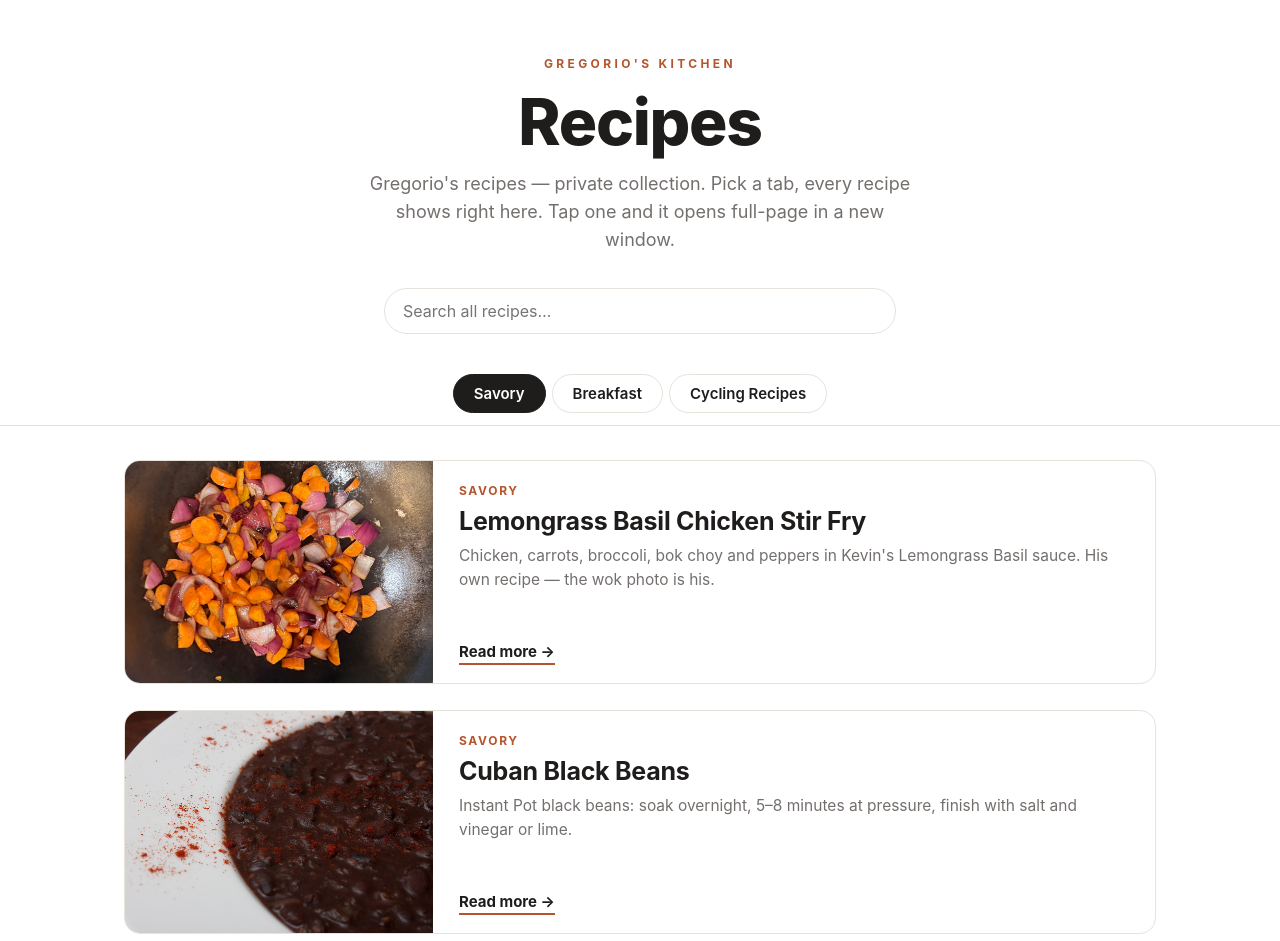
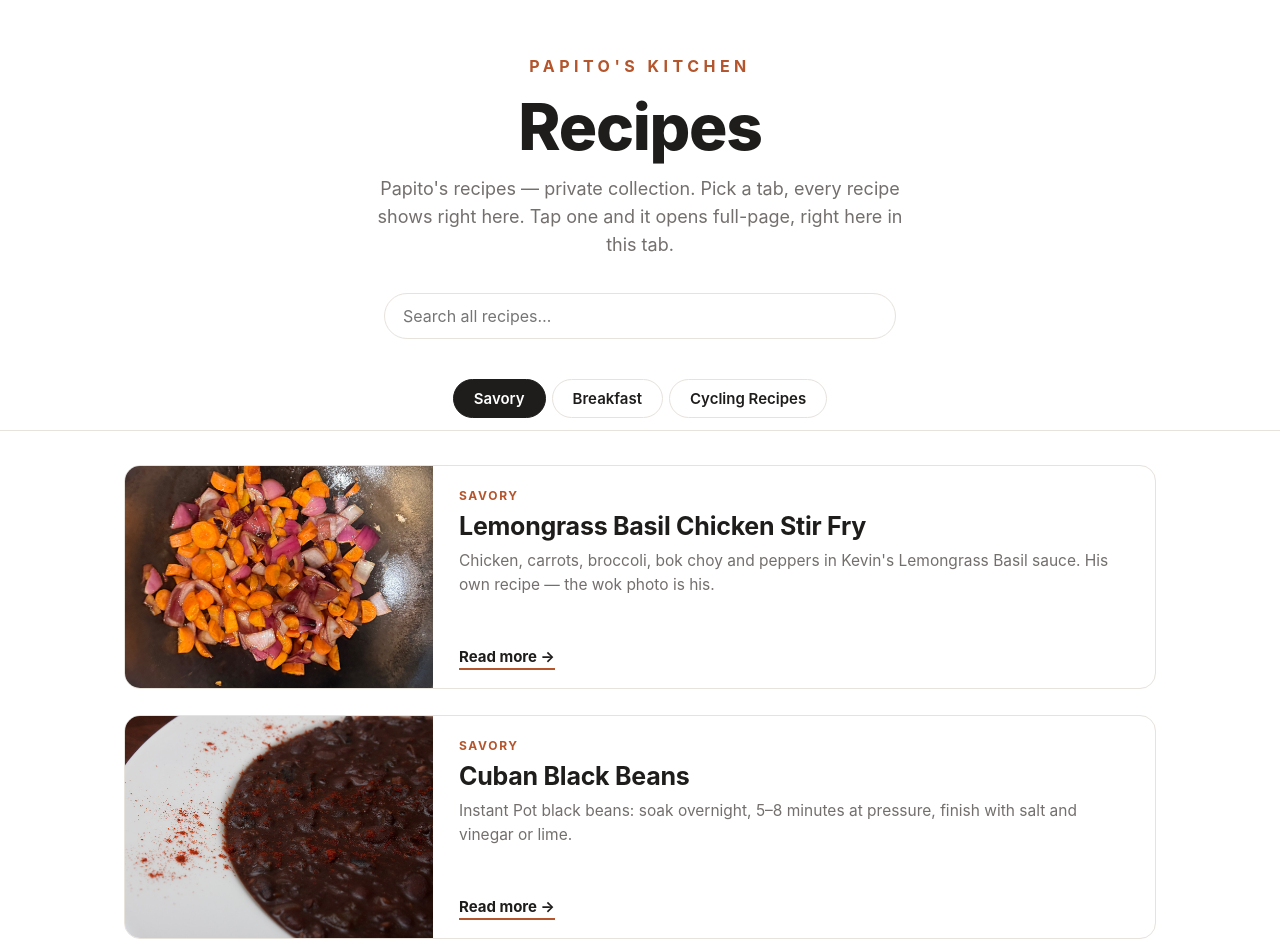
Before and after one commit to PapitoGregorio/recipes, a plain HTML site: page index.html in a window 1280 px wide. Shown: the top 941 px of the page. Drawn offline with Linux system fonts and the light colour scheme.

Commit message:
Rename site to Papito's Kitchen — bigger kicker, now a link to the homepage; titles updated; stale new-window wording fixed

```diff
--- a/index.html
+++ b/index.html
@@ -2,13 +2,13 @@
 <html lang="en"><head><meta charset="UTF-8">
 <meta name="robots" content="noindex, nofollow, noarchive">
 <meta name="viewport" content="width=device-width, initial-scale=1.0">
-<title>Recipes — Gregorio Ramirez</title><style>
+<title>Recipes — Papito's Kitchen</title><style>
 *{margin:0;padding:0;box-sizing:border-box}
 :root{--ink:#1f1d1c;--muted:#736f6d;--line:#e7e2dc;--accent:#b4552d;--bg:#ffffff}
 body{font-family:-apple-system,BlinkMacSystemFont,'Segoe UI',Helvetica,Arial,sans-serif;background:var(--bg);color:var(--ink)}
 a{color:inherit}
 header.site{max-width:1080px;margin:0 auto;padding:56px 24px 8px;text-align:center}
-header.site .kicker{letter-spacing:.28em;text-transform:uppercase;font-size:12px;color:var(--accent);font-weight:700}
+header.site .kicker{letter-spacing:.28em;text-transform:uppercase;font-size:16px;color:var(--accent);font-weight:700;text-decoration:none}
 header.site h1{font-size:clamp(40px,6vw,64px);font-weight:800;letter-spacing:-.02em;margin:12px 0 10px}
 header.site p{color:var(--muted);font-size:18px;max-width:560px;margin:0 auto;line-height:1.55}
 nav.tabs{position:sticky;top:0;background:var(--bg);border-bottom:1px solid var(--line);display:flex;justify-content:center;gap:6px;padding:12px 10px;z-index:5;flex-wrap:wrap;margin-top:28px}
@@ -44,9 +44,9 @@ footer{text-align:center;padding:30px 20px 44px;color:var(--muted);font-size:13p
 }
 </style></head><body>
 <header class="site">
-  <div class="kicker">Gregorio's Kitchen</div>
+  <a class="kicker" href="index.html">Papito's Kitchen</a>
   <h1>Recipes</h1>
-  <p>Gregorio's recipes — private collection. Pick a tab, every recipe shows right here. Tap one and it opens full-page in a new window.</p>
+  <p>Papito's recipes — private collection. Pick a tab, every recipe shows right here. Tap one and it opens full-page, right here in this tab.</p>
 </header>
 <div class="searchbar"><input id="search" type="search" placeholder="Search all recipes…" aria-label="Search all recipes"></div>
 <div class="results" id="results"></div>
```
Also changed, not shown: cookbox/recipes/5-ingredient-protein-bars.html (+1 -1 lines), cookbox/recipes/black-bean-chimichangas.html (+1 -1 lines), cookbox/recipes/cuban-black-beans.html (+1 -1 lines), cookbox/recipes/instant-pot-cornbread.html (+1 -1 lines), cookbox/recipes/instant-pot-jambalaya.html (+1 -1 lines), cookbox/recipes/keto-chocolate-protein-bars.html (+1 -1 lines), cookbox/recipes/keto-granola-bars-with-coconut.html (+1 -1 lines), cookbox/recipes/lemongrass-basil-chicken-stir-fry.html (+1 -1 lines), cookbox/recipes/low-carb-nut-bars.html (+1 -1 lines), cookbox/recipes/no-bake-keto-granola-bars.html (+1 -1 lines), cookbox/recipes/pancake-mix.html (+1 -1 lines), cookbox/recipes/pancakes.html (+1 -1 lines), cookbox/recipes/pesto-fish.html (+1 -1 lines), cookbox/recipes/protein-bars-low-carb.html (+1 -1 lines), 3 more files.
